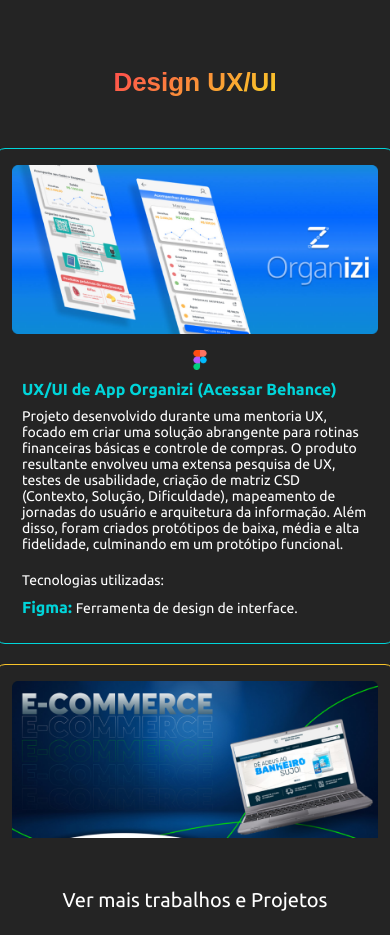
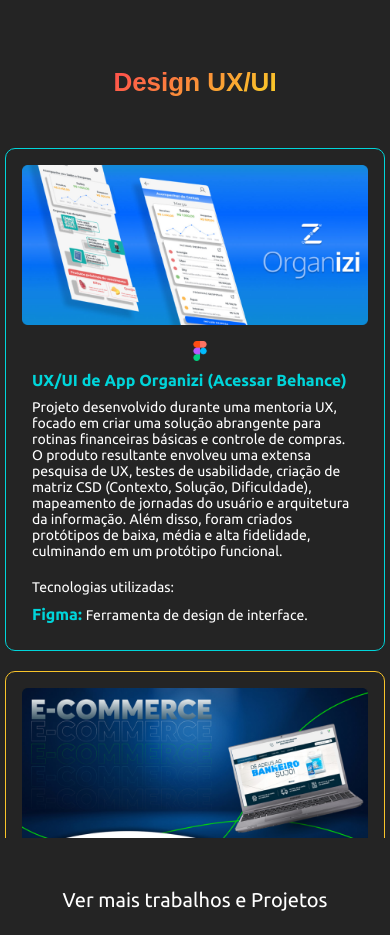
Before and after one commit to caroldelira/portifolio, a React (Create React App) app: page / in a window 390 px wide. Shown: the part 2200-3135 px from the top of the page. Built offline with nearby package versions, Linux system fonts and the light colour scheme; a web font is replaced by a local one.

Commit message:
scroll do carrossel mobile feito

```diff
--- a/src/components/Card/Card.styles.ts
+++ b/src/components/Card/Card.styles.ts
@@ -39,7 +39,7 @@
 
   @media only screen and (max-width: 768px) {
     flex-direction: column;
-    width: 400px;
+    width: 380px;
   }
 `
 export const ImageContainer = styled.div<CardProps>`
--- a/src/components/Carousel/Carousel.styles.ts
+++ b/src/components/Carousel/Carousel.styles.ts
@@ -9,8 +9,6 @@
 
   @media only screen and (max-width: 768px) {
     flex-direction: column;
-    overflow: visible;
-
 
     & button {
       display: none;
@@ -22,6 +20,15 @@
   display: flex;
   flex-direction: row;
   overflow: hidden;
+
+  @media only screen and (max-width: 768px) {
+    flex-direction: column;
+    overflow: auto;
+
+    &::-webkit-scrollbar {
+      display: none;
+    }
+  }
 `;
 
 
--- a/src/components/Carousel/Carousel.tsx
+++ b/src/components/Carousel/Carousel.tsx
@@ -1,4 +1,5 @@
-import React, { ReactNode, useState } from 'react';
+import React, { ReactNode, useEffect, useState } from 'react';
+import { TransitionGroup, CSSTransition } from 'react-transition-group';
 
 import buttonRight from '../../image/carouselRight.svg';
 import buttonLeft from '../../image/caroulseLeft.svg';
@@ -19,21 +20,24 @@
   const [startIndex, setStartIndex] = useState(0);
   const [endIndex, setEndIndex] = useState(2);
 
+  const isMobile = window.innerWidth <= 768;
+
   const totalCards = projects.length;
+
+  useEffect(() => {
+    if (isMobile) {
+
+      setEndIndex(totalCards);
+    } else {
+
+      setEndIndex(2);
+    }
+  }, [isMobile, totalCards]);
 
   const handleNext = () => {
     if (endIndex < totalCards) {
       setStartIndex(startIndex + 1);
       setEndIndex(endIndex + 1);
-
-      const carouselContainer = document.getElementById('carouselContainer');
-      if (carouselContainer) {
-        const nextScrollLeft = carouselContainer.offsetWidth;
-        carouselContainer.scrollTo({
-          left: nextScrollLeft,
-          behavior: 'smooth',
-        });
-      }
     }
 
   }
@@ -46,13 +50,14 @@
   };
 
   return (
-    <Styled.Container id='carouselContainer'>
+    <Styled.Container>
       <Button variant="text" onClick={handlePrev} disabled={startIndex === 0}>
         <img src={buttonLeft} alt="" />
       </Button>
             <Styled.ContainerCards>
-        <Styled.CarouselItem>
+        <TransitionGroup component={null}>
           {projects.slice(startIndex, endIndex).map((card, index) => (
+            <CSSTransition key={index} classNames='fade' timeout={500}>
               <Card
                 key={index}
                 id={card.id}
@@ -66,8 +71,9 @@
                 tecnology={card.tecnology}
                 titulo={card.titulo}
               />
+            </CSSTransition>
           ))}
-        </Styled.CarouselItem>
+        </TransitionGroup>
       </Styled.ContainerCards>
 
       <Button variant="text" onClick={handleNext} disabled={endIndex === totalCards}>
--- a/src/pages/Header/Header.styles.ts
+++ b/src/pages/Header/Header.styles.ts
@@ -6,6 +6,8 @@
   top: 0;
   right: 0;
   left: 0;
+
+  padding-bottom: 20px;
 
   display: flex;
   flex-direction: row;
```
Lines whose indentation alone changed are shown as unchanged.
